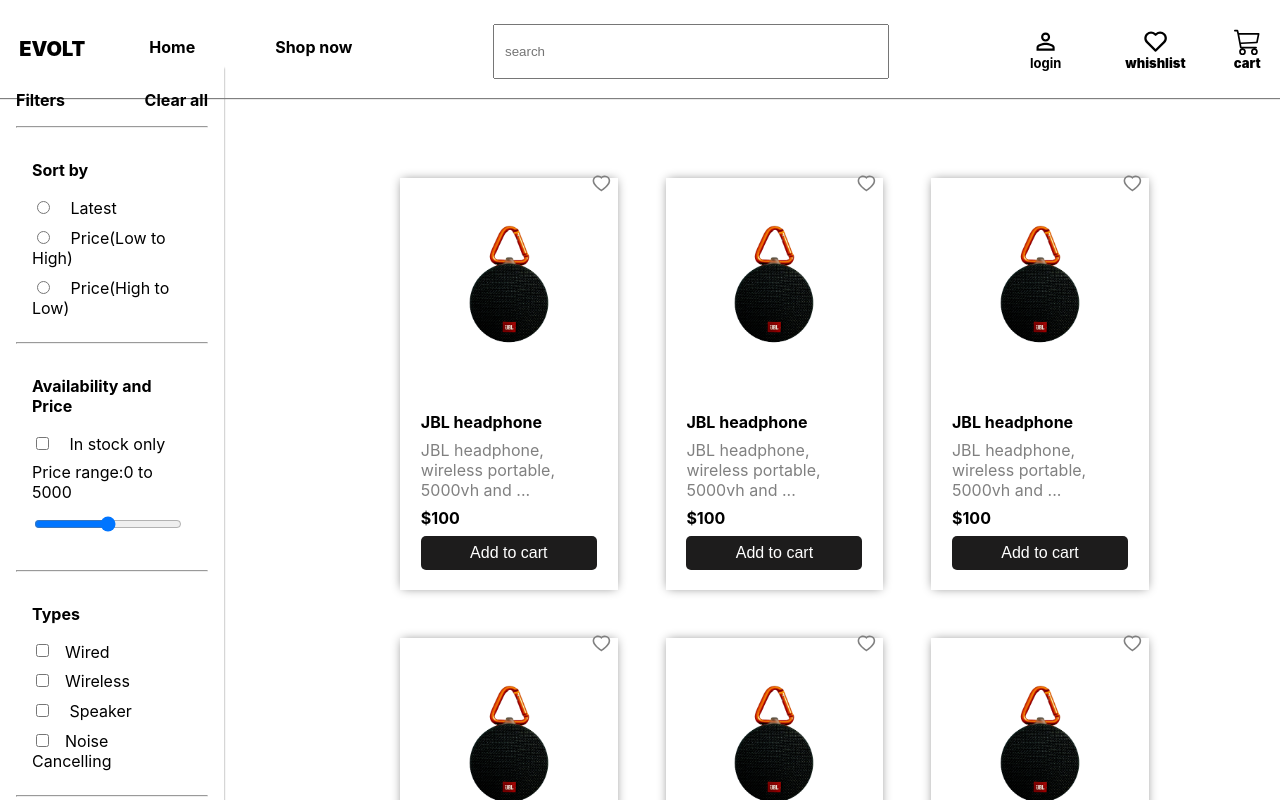
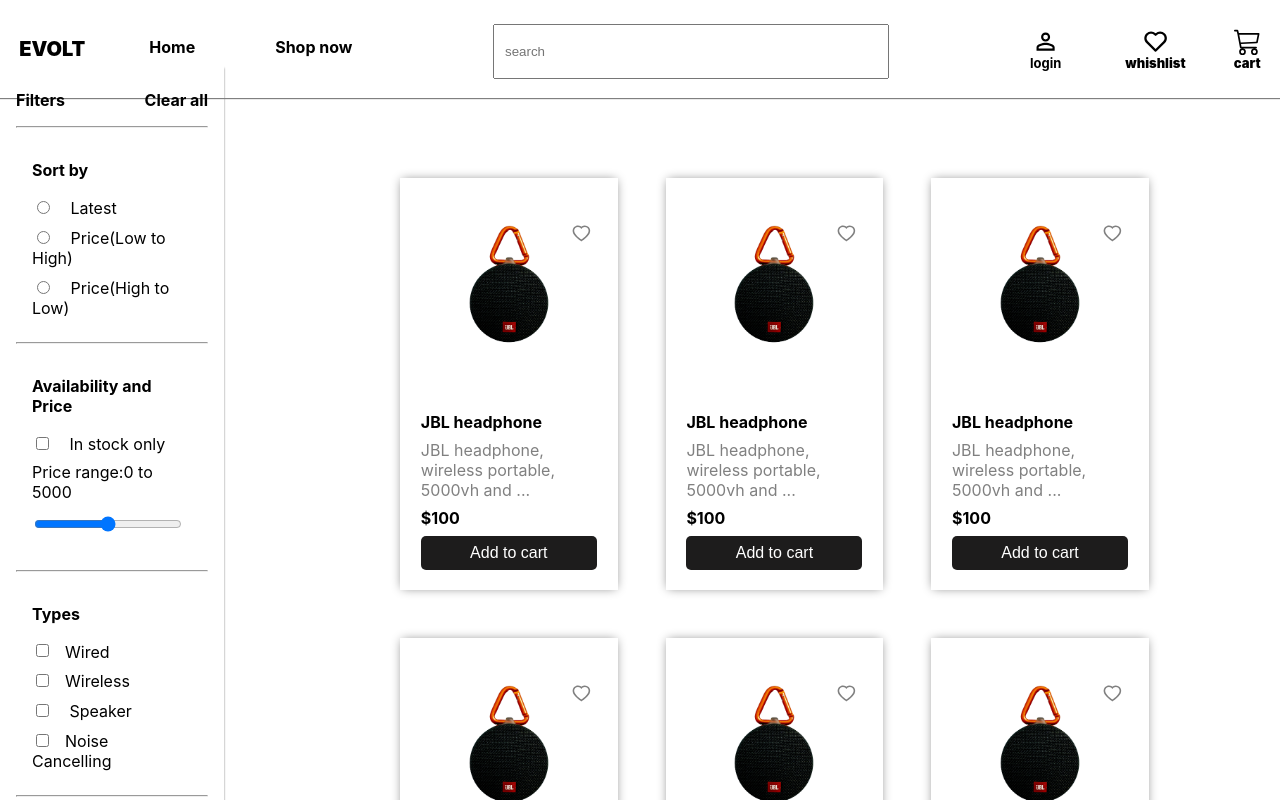
Before and after one commit to svmanjula/TrendsZone, a React (Create React App) app: page /productpage in a window 1280 px wide. Shown: the top 800 px of the page. Built offline with nearby package versions, Linux system fonts and the light colour scheme.

Commit message:
Revert "update login page"
This reverts commit 303a2a211a6a7176e0b9305d530b81aaa37881ef.

```diff
--- a/src/Pages/Productpage.css
+++ b/src/Pages/Productpage.css
@@ -27,8 +27,8 @@
 
 .wishlist-icon {
   position: relative;
-  top: -210px;
-  right: -170px;
+  top: -160px;
+  right: -150px;
   font-size: 1.3rem;
   color: grey;
 }
```
